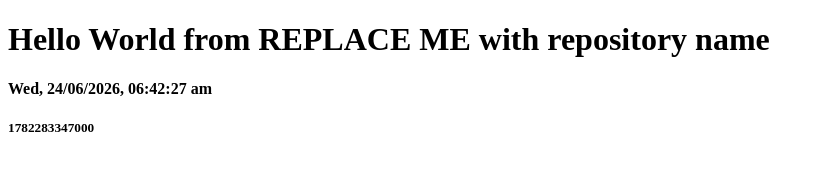
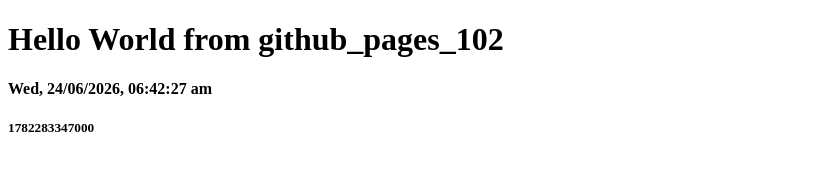
Before and after one commit to tanzihao123/github_pages_102, a plain HTML site: page docs/index.html in a window 1280 px wide. Shown: the whole page, without its empty margins (0-824 px from the left). Drawn offline with Linux system fonts and the light colour scheme.

Commit message:
Update index.html

```diff
--- a/docs/index.html
+++ b/docs/index.html
@@ -3,10 +3,10 @@
 <head>
 <meta charset="UTF-8">
 <meta name="viewport" content="width=device-width, initial-scale=1.0">
-<title>my REPLACE ME with repository name </title>
+<title>github_pages_102</title>
 </head>
 <body>
-<h1>Hello World from REPLACE ME with repository name </h1>
+<h1>Hello World from github_pages_102 </h1>
 <!-- ipaddresses paste next line -->
 <h4 id="id01">AAAA</h4>
 <h5 id="id02">AAAA</h5>
```
